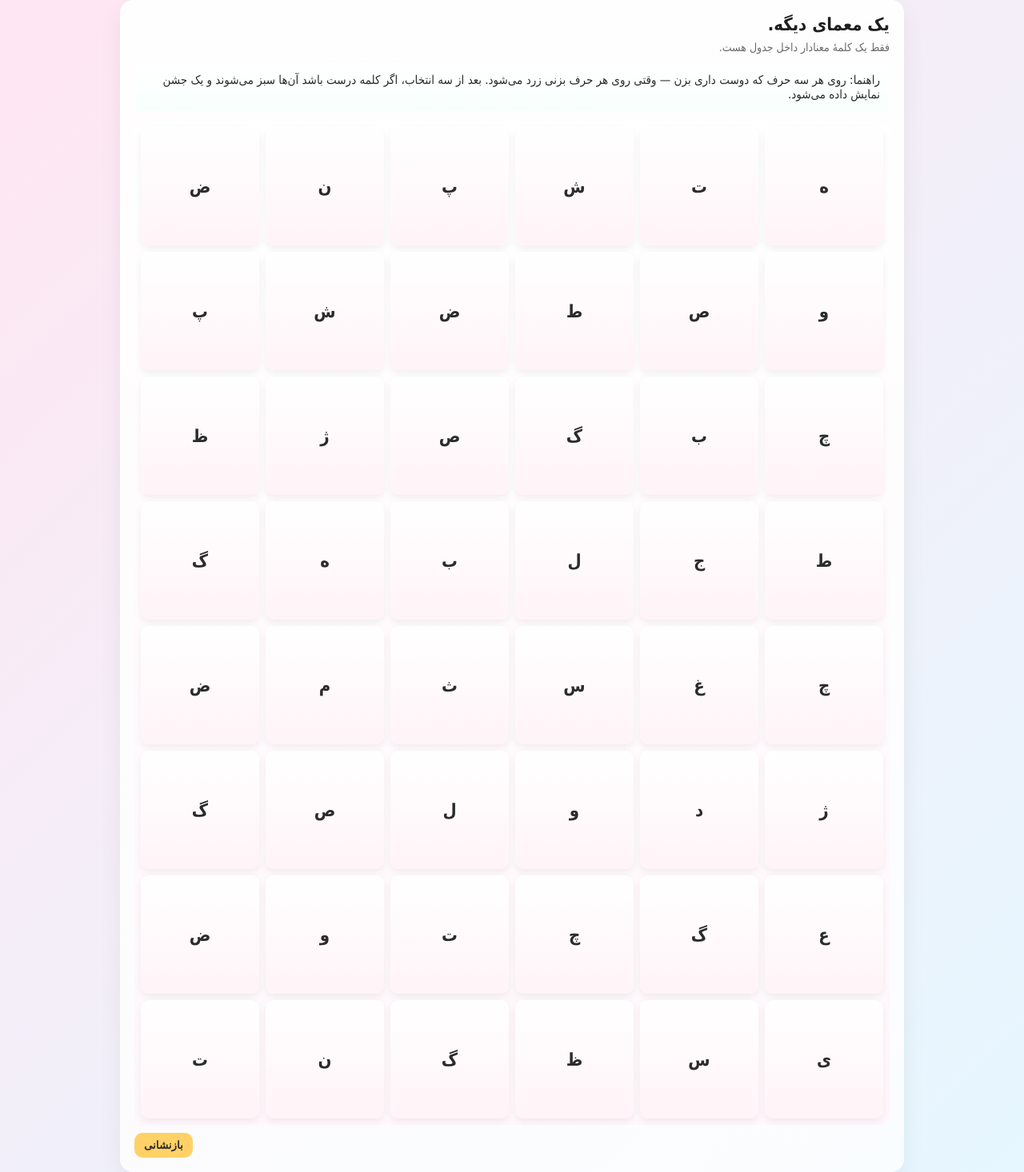
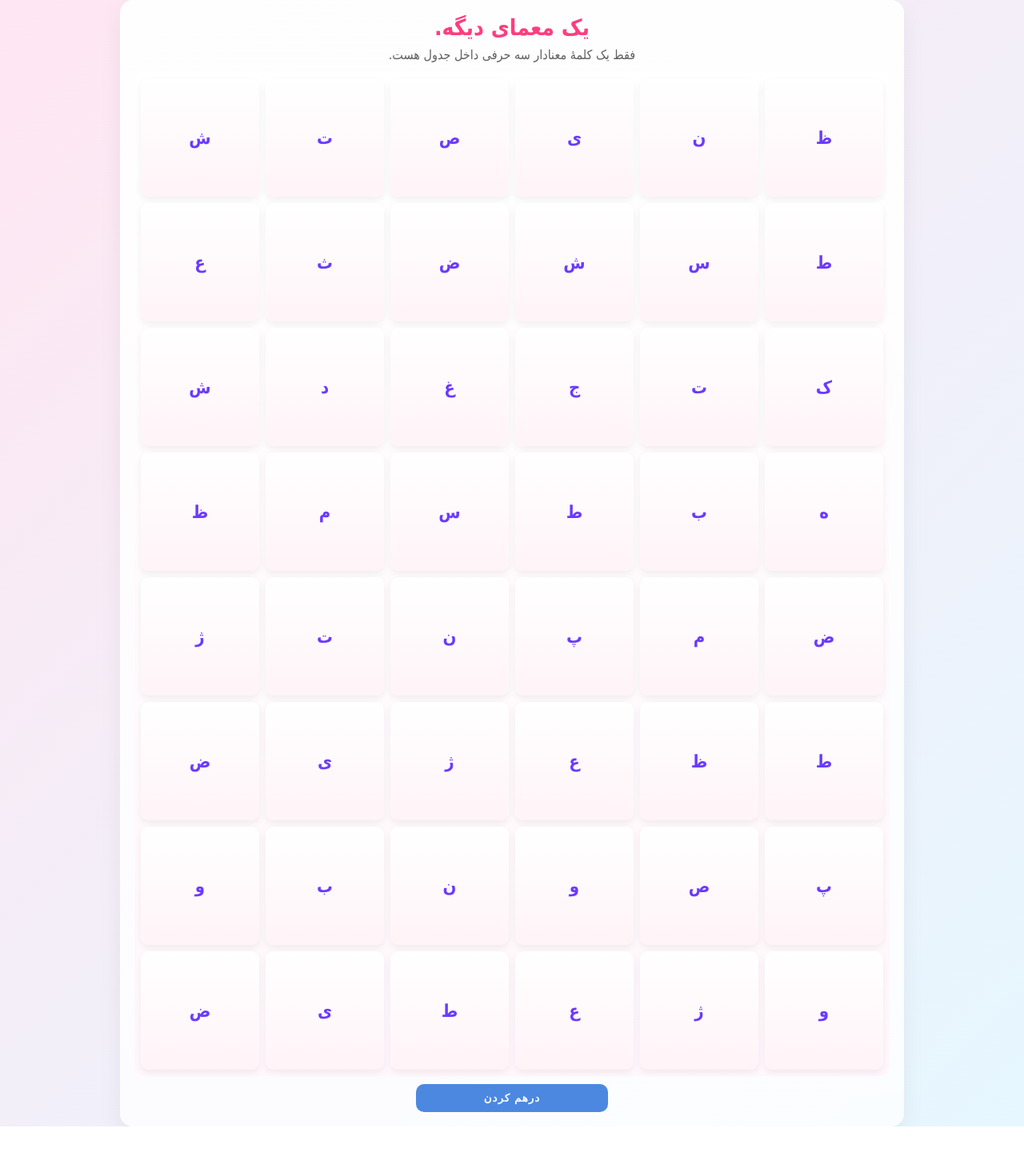
Before and after one commit to Hosseinr104/Motherday, a plain HTML site: page index.html in a window 1280 px wide. Shown: the whole page at 80% size. After the commit the page ends 1409 px from the top, so only its background shows below. Drawn offline with Linux system fonts and the light colour scheme.

Commit message:
Update index.html

```diff
--- a/index.html
+++ b/index.html
@@ -9,55 +9,56 @@
       --bg:#fff8ff;
       --card:#fff;
       --accent:#ff6fb5;
-      --accent-2:#ffd166;
+      --accent-2:#4c88e0;
       --muted:#6b6b6b;
+      --text1:#1a1a1a;
+      --text2:#ff3d7f;
+      --text3:#5f5f5f;
+      --text4:#6b3aff;
     }
     *{box-sizing:border-box}
     body{
-      margin:0;min-height:100vh;display:flex;align-items:center;justify-content:center;background:linear-gradient(135deg,#ffe6f2 0%, #e6f7ff 100%);font-family: 'Tahoma', 'Vazirmatn', sans-serif;color:#2b2b2b;
+      margin:0;min-height:100vh;display:flex;align-items:center;justify-content:center;background:linear-gradient(135deg,#ffe6f2 0%, #e6f7ff 100%);font-family: 'Tahoma', 'Vazirmatn', sans-serif;color:var(--text1);
     }
     .container{width:min(980px,95%);padding:18px;border-radius:16px;background:linear-gradient(180deg,rgba(255,255,255,0.95),rgba(255,255,255,0.8));box-shadow:0 10px 30px rgba(0,0,0,0.06)}
-    header{display:block}
-    h1{margin:0 0 8px 0;font-size:22px;color:#1e1e1e}
-    .subtitle{color:var(--muted);font-size:14px;margin-bottom:12px}
+    header{display:block;text-align:center}
+    h1{margin:0 0 8px 0;font-size:28px;color:var(--text2)}
+    .subtitle{color:var(--text3);font-size:16px;margin-bottom:12px}
 
     .board{display:grid;grid-template-columns:repeat(8,1fr);gap:8px;padding:8px;background:linear-gradient(180deg,#ffffff,#fff7fb);border-radius:12px}
-    .cell{aspect-ratio:1/1;display:flex;align-items:center;justify-content:center;border-radius:10px;background:linear-gradient(180deg,#fff,#fff4f8);font-size:22px;font-weight:700;cursor:pointer;user-select:none;box-shadow:0 4px 10px rgba(0,0,0,0.06);transition:transform .08s ease, box-shadow .12s ease}
+    .cell{aspect-ratio:1/1;display:flex;align-items:center;justify-content:center;border-radius:10px;background:linear-gradient(180deg,#fff,#fff4f8);font-size:22px;font-weight:700;cursor:pointer;user-select:none;box-shadow:0 4px 10px rgba(0,0,0,0.06);transition:transform .08s ease, box-shadow .12s ease;color:var(--text4)}
     .cell:active{transform:translateY(2px)}
     .cell.selected{background:linear-gradient(90deg,#fff3c4,#fff7e0);}
     .cell.correct{background:linear-gradient(90deg,#c9ffca,#e6ffe8);}
-    .cell.wrong{animation:shake .3s}
-    @keyframes shake{0%{transform:translateX(0)}25%{transform:translateX(-6px)}50%{transform:translateX(6px)}75%{transform:translateX(-4px)}100%{transform:translateX(0)}}
+    .cell.wrong{animation:shake .2s ease-in-out}
+    @keyframes shake{0%,100%{transform:translateX(0)}25%{transform:translateX(-3px)}50%{transform:translateX(3px)}75%{transform:translateX(-2px)}}
 
-    .info{padding:12px;border-radius:10px;background:linear-gradient(180deg,#fff,#f8fffd);box-shadow:inset 0 1px 0 rgba(255,255,255,0.6);margin-bottom:12px}
+    .info{padding:12px;border-radius:10px;background:linear-gradient(180deg,#fff,#f8fffd);box-shadow:inset 0 1px 0 rgba(255,255,255,0.6);margin-bottom:12px;color:var(--text3)}
     .hint{font-size:15px;margin:0}
-    .controls{display:flex;gap:8px;justify-content:flex-end;margin-top:10px}
-    button{padding:8px 12px;border-radius:10px;border:0;background:var(--accent);color:white;font-weight:600;cursor:pointer}
-    button.secondary{background:var(--accent-2);color:#2b2b2b}
+    .controls{display:flex;gap:8px;justify-content:center;margin-top:10px}
+    button{padding:10px 24px;border-radius:10px;border:0;background:var(--accent);color:white;font-weight:600;cursor:pointer;min-width:240px}
+    button.secondary{background:var(--accent-2);color:white;letter-spacing:1px;font-weight:700}
 
     .celebration{position:fixed;inset:0;display:flex;align-items:center;justify-content:center;pointer-events:none}
     .message{position:fixed;inset:0;display:none;align-items:center;justify-content:center;background:rgba(0,0,0,0.35);z-index:10}
-    .message .box{background:linear-gradient(135deg,#fff,#ffe9ff);padding:34px 26px;border-radius:22px;box-shadow:0 30px 80px rgba(0,0,0,0.35);font-size:28px;font-weight:900;color:#333;text-align:center;line-height:1.8;animation:pop 0.6s cubic-bezier(.2,1.4,.3,1)}
+    .message .box{background:linear-gradient(135deg,#fff,#ffe9ff);padding:34px 26px;border-radius:22px;box-shadow:0 30px 80px rgba(0,0,0,0.35);font-size:28px;font-weight:900;color:var(--text4);text-align:center;line-height:1.8;animation:pop 0.6s cubic-bezier(.2,1.4,.3,1)}
     @keyframes pop{0%{transform:scale(0.4) rotate(-8deg);opacity:0}70%{transform:scale(1.1) rotate(3deg)}100%{transform:scale(1) rotate(0)}}
 
-    @media (max-width:520px){.container{padding:14px}h1{font-size:20px}.cell{font-size:18px}}
+    @media (max-width:520px){.container{padding:14px}h1{font-size:24px}.cell{font-size:18px}}
   </style>
 </head>
 <body>
   <div class="container">
     <header>
       <h1>یک معمای دیگه.</h1>
-      <div class="subtitle">فقط یک کلمهٔ معنادار داخل جدول هست.</div>
+      <div class="subtitle">فقط یک کلمهٔ معنادار سه حرفی داخل جدول هست.</div>
     </header>
 
-    <div class="info">
-      <p class="hint">راهنما: روی هر سه حرف که دوست داری بزن — وقتی روی هر حرف بزنی زرد می‌شود. بعد از سه انتخاب، اگر کلمه درست باشد آن‌ها سبز می‌شوند و یک جشن نمایش داده می‌شود.</p>
-    </div>
 
     <div class="board" id="board" aria-label="جدول حروف"></div>
 
     <div class="controls">
-      <button id="resetBtn" class="secondary">بازنشانی</button>
+      <button id="resetBtn" class="secondary">درهم کردن</button>
     </div>
 
   </div>
@@ -65,19 +66,14 @@
   <div class="message" id="message">
     <div class="box">🦉<br><strong>آآآآآفریییین!!!</strong><br><br>حالا برای ادامه کار فقط کافیه<br>به جغد دانا مراجعه کنی.<br>اون مرحله آخرو می‌دونه.</div>
   </div>
-  </div>
   <div class="celebration" id="celebration"></div>
 
   <script>
-    // تنظیمات بازی
     const secretWord = ['ج','غ','د'];
     const rows = 8;
     const cols = 6;
+    let secret;
 
-    // موقعیت ثابت رمز (می‌توان تغییر داد یا تصادفی‌سازی کرد)
-    const secret = {row:3, col:1, dir:'v'}; // dir = 'h' یا 'v'
-
-    // حرف‌های تصادفی که معنی نباشند (تا حد امکان)
     const pool = ['ب','پ','ت','ث','س','ش','ص','ض','ط','ظ','ع','ک','گ','ل','م','ن','و','ه','ی','چ','ژ'];
 
     const boardEl = document.getElementById('board');
@@ -88,47 +84,44 @@
     let selected = [];
 
     function makeGrid(){
-      boardEl.innerHTML = '';
-      cells = [];
+      boardEl.innerHTML='';
+      cells=[];
       boardEl.style.gridTemplateColumns = `repeat(${cols}, 1fr)`;
-
       const gridLetters = Array.from({length: rows}, ()=>Array(cols).fill(null));
 
+      // مکان جدید و تصادفی برای کلمه رمز
+      const startRow = Math.floor(Math.random()*(rows-(Math.random()<0.5?3:0)));
+      const startCol = Math.floor(Math.random()*(cols-(Math.random()<0.5?3:0)));
+      secret = {row:startRow, col:startCol, dir:Math.random()<0.5?'v':'h'};
+
       function safePick(r,c){
-        let tries = 0;
+        let tries=0;
         while(true){
-          const l = pick(pool);
-          const neighbors = [
-            [r-1,c],[r+1,c],[r,c-1],[r,c+1],
-            [r-1,c-1],[r-1,c+1],[r+1,c-1],[r+1,c+1]
-          ];
-          const clash = neighbors.some(([nr,nc])=>
-            nr>=0 && nr<rows && nc>=0 && nc<cols && gridLetters[nr][nc]===l
-          );
+          const l = pool[Math.floor(Math.random()*pool.length)];
+          const neighbors = [[r-1,c],[r+1,c],[r,c-1],[r,c+1],[r-1,c-1],[r-1,c+1],[r+1,c-1],[r+1,c+1]];
+          const clash = neighbors.some(([nr,nc])=>nr>=0 && nr<rows && nc>=0 && nc<cols && gridLetters[nr][nc]===l);
           if(!clash || tries>20) return l;
           tries++;
         }
       }
 
-      for(let r=0; r<rows; r++){
-        for(let c=0; c<cols; c++){
-          const div = document.createElement('div');
-          div.className = 'cell';
-          const pos = `${r}-${c}`;
-          div.dataset.pos = pos;
+      for(let r=0;r<rows;r++){
+        for(let c=0;c<cols;c++){
+          const div=document.createElement('div');
+          div.className='cell';
+          const pos=`${r}-${c}`;
+          div.dataset.pos=pos;
 
           const letter = safePick(r,c);
-          gridLetters[r][c] = letter;
-
-          div.dataset.letter = letter;
-          div.textContent = letter;
+          gridLetters[r][c]=letter;
+          div.dataset.letter=letter;
+          div.textContent=letter;
           boardEl.appendChild(div);
           cells.push(div);
-          div.addEventListener('click', ()=>onCellClick(div));
+          div.addEventListener('click',()=>onCellClick(div));
         }
       }
 
-      // قرار دادن حرف‌های رمز
       for(let i=0;i<3;i++){
         const r = secret.row + (secret.dir==='v'?i:0);
         const c = secret.col + (secret.dir==='h'?i:0);
@@ -139,30 +132,23 @@
       }
     }
 
-    function pick(arr){return arr[Math.floor(Math.random()*arr.length)];}
-
     function onCellClick(cell){
       if(cell.classList.contains('correct')) return;
       if(selected.includes(cell)) return;
-
       cell.classList.add('selected');
       selected.push(cell);
-
-      if(selected.length===3){
-        checkAnswer();
-      }
+      if(selected.length===3) checkAnswer();
     }
 
     function checkAnswer(){
-      const coords = selected.map(d=>d.dataset.pos.split('-').map(Number));
-      const expected = [];
+      const coords=selected.map(d=>d.dataset.pos.split('-').map(Number));
+      const expected=[];
       for(let i=0;i<3;i++){
-        const r = secret.row + (secret.dir==='v'?i:0);
-        const c = secret.col + (secret.dir==='h'?i:0);
+        const r=secret.row + (secret.dir==='v'?i:0);
+        const c=secret.col + (secret.dir==='h'?i:0);
         expected.push([r,c]);
       }
-      const match = coords.every((xy,i)=>xy[0]===expected[i][0] && xy[1]===expected[i][1]);
-
+      const match=coords.every((xy,i)=>xy[0]===expected[i][0] && xy[1]===expected[i][1]);
       if(match){
         selected.forEach(s=>{s.classList.remove('selected'); s.classList.add('correct');});
         celebrate();
@@ -170,8 +156,8 @@
         selected.forEach(s=>s.classList.add('wrong'));
         setTimeout(()=>{
           selected.forEach(s=>{s.classList.remove('selected','wrong');});
-          selected = [];
-        },600);
+          selected=[];
+        },300);
       }
     }
 
@@ -183,27 +169,25 @@
     }
 
     function megaConfetti(){
-      const colors = ['#ff6fb5','#ffd166','#6ee7b7','#9ad0ff','#ffb4a2','#c77dff'];
-      const amount = 180;
+      const colors=['#ff6fb5','#ffd166','#6ee7b7','#9ad0ff','#ffb4a2','#c77dff'];
+      const amount=300;
       for(let i=0;i<amount;i++){
-        const c = document.createElement('div');
+        const c=document.createElement('div');
         c.style.position='absolute';
-        c.style.width = (6+Math.random()*10)+'px';
-        c.style.height = (6+Math.random()*14)+'px';
-        c.style.background = colors[Math.floor(Math.random()*colors.length)];
-        c.style.left = Math.random()*100+'%';
-        c.style.top = '-10%';
-        c.style.opacity = '1';
-        c.style.borderRadius = Math.random()>0.5?'50%':'3px';
+        c.style.width=(6+Math.random()*12)+'px';
+        c.style.height=(6+Math.random()*14)+'px';
+        c.style.background=colors[Math.floor(Math.random()*colors.length)];
+        c.style.left=Math.random()*100+'%';
+        c.style.top='-10%';
+        c.style.opacity='1';
+        c.style.borderRadius=Math.random()>0.5?'50%':'3px';
         c.style.pointerEvents='none';
         celebrationEl.appendChild(c);
-
-        const dur = 1200 + Math.random()*1200;
+        const dur=1000+Math.random()*1200;
         c.animate([
           {transform:`translateY(0) rotate(0deg)`},
           {transform:`translateY(${window.innerHeight+200}px) rotate(${Math.random()*1080-540}deg)`}
         ],{duration:dur,easing:'cubic-bezier(.1,.8,.2,1)'});
-
         setTimeout(()=>c.remove(),dur);
       }
     }
@@ -211,22 +195,20 @@
     function screenBoom(){
       document.body.animate([
         {transform:'scale(1)'},
-        {transform:'scale(1.03)'},
+        {transform:'scale(1.015)'},
         {transform:'scale(1)'}
-      ],{duration:500,easing:'ease-out'});
+      ],{duration:400,easing:'ease-out'});
     }
 
-    document.getElementById('resetBtn').addEventListener('click', ()=>{
-      selected = [];
+    document.getElementById('resetBtn').addEventListener('click',()=>{
+      selected=[];
       document.querySelector('.container').style.pointerEvents='auto';
       messageEl.style.display='none';
       celebrationEl.innerHTML='';
-      // پاک کردن کلاس‌ها
-      cells.forEach(s=>{ if(s){ s.classList.remove('selected','correct','wrong'); }});
+      cells.forEach(s=>{if(s){s.classList.remove('selected','correct','wrong');}});
       makeGrid();
     });
 
-    // آماده‌سازی اولیه
     makeGrid();
   </script>
 </body>
```
